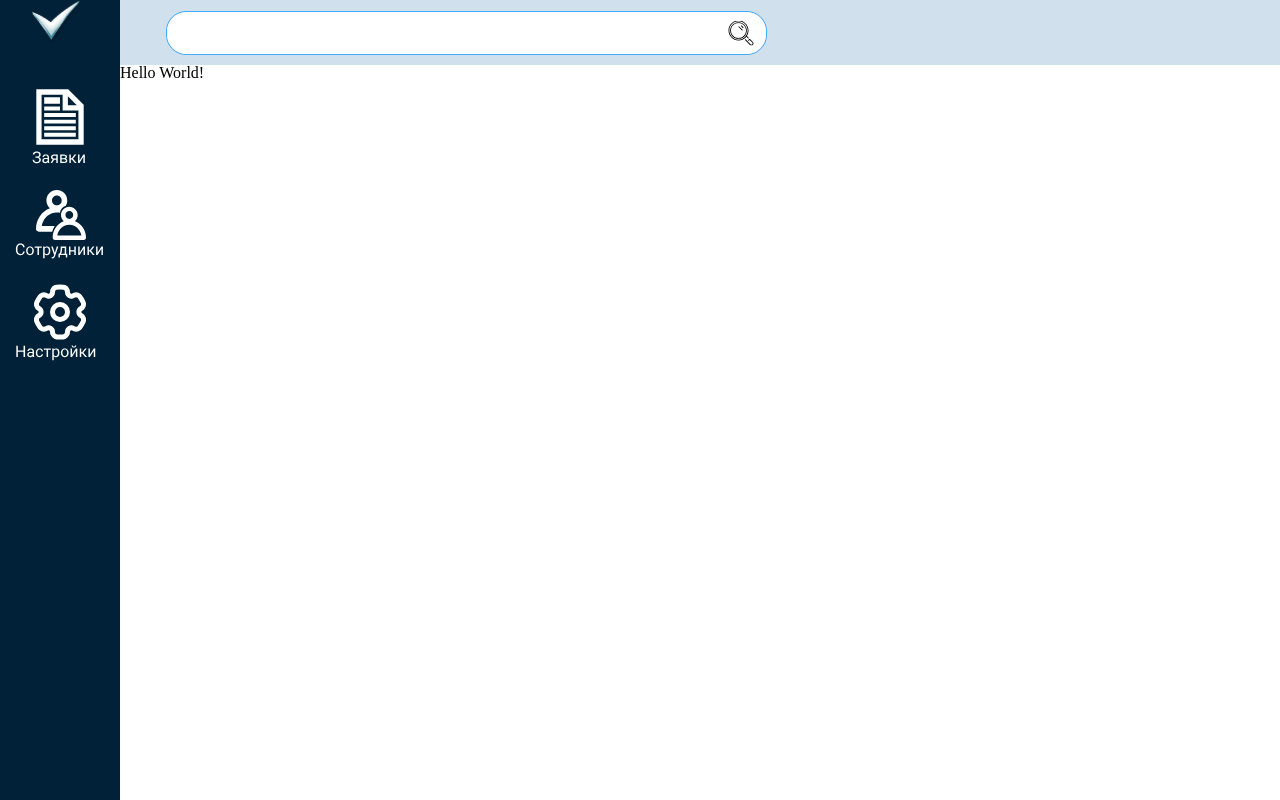
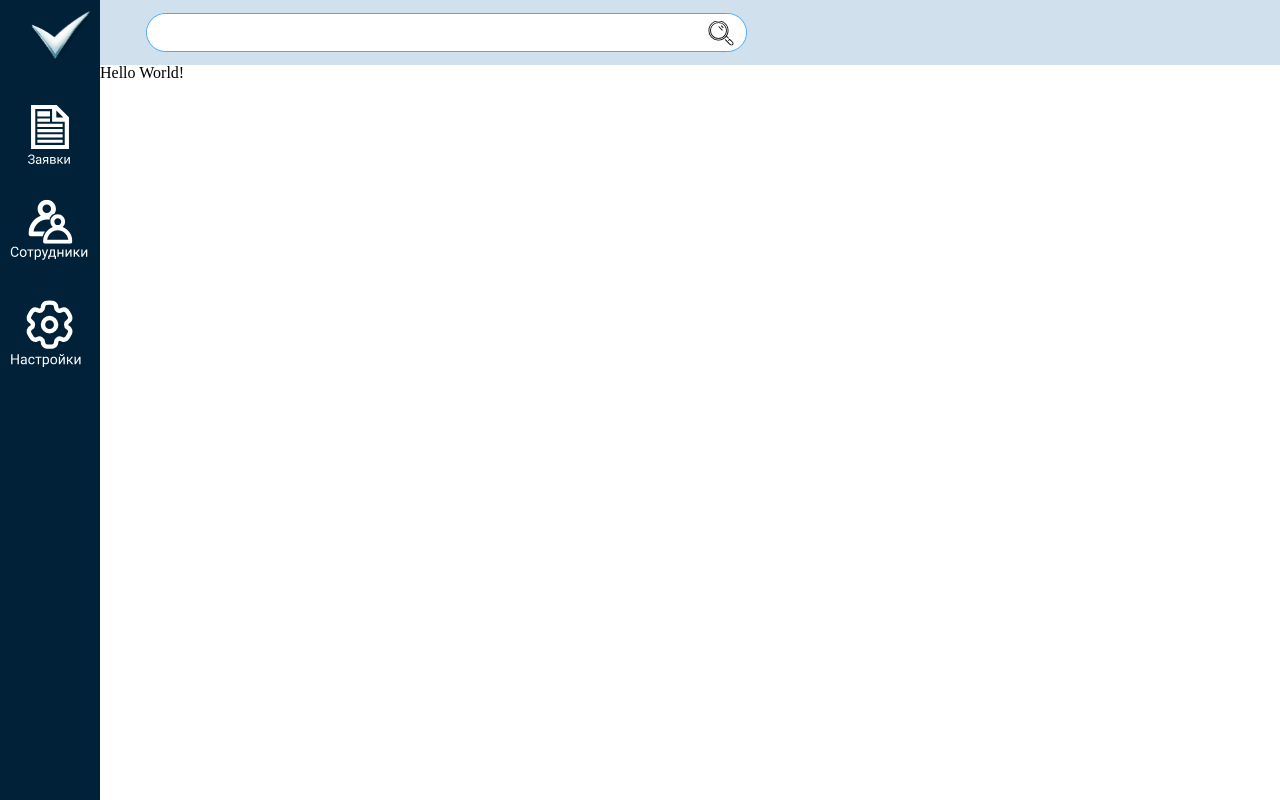
Before and after one commit to Giiill/Service-Desk, a Next.js app: page / in a window 1280 px wide. Shown: the top 800 px of the page. Built offline with nearby package versions, Linux system fonts and the light colour scheme.

Commit message:
Optimised images

```diff
--- /dev/null
+++ b/src/app/components/SideNavigation/CustomLink/CustomLink.tsx
@@ -0,0 +1,29 @@
+import React from 'react';
+import Link from 'next/link';
+import Image from 'next/image';
+import '../styles.css'
+
+interface CustomLinkProps {
+    href:string,
+    src:string,
+    alt:string,
+    className:string
+}
+
+const CustomLink: React.FC<CustomLinkProps> = ({ href, src, alt, className }) => {
+  return (
+    <div className={className}>
+      <Link href={href}>
+        <Image
+          src={src}
+          alt={alt}
+          className={`${className}-image`}
+          width={80}
+          height={80}
+        />
+      </Link>
+    </div>
+  );
+};
+
+export default CustomLink;
--- a/src/app/components/SideNavigation/SideNavigation.tsx
+++ b/src/app/components/SideNavigation/SideNavigation.tsx
@@ -4,7 +4,7 @@ import Logo from'./images/Logo.svg'
 import ApplicationImage from'./images/Application.svg'
 import EmployeeImage from './images/Employees.svg'
 import SettingsImage from './images/Settings.svg'
-import Link from 'next/link';
+import CustomLink from './CustomLink/CustomLink';
 
 const SideNavigation = () => {
     return (
@@ -15,35 +15,24 @@ const SideNavigation = () => {
         alt="My Image"
         className='logo-image'
         />
-        <div className='application-div'>
-            <Link href={'/'}>
-            <Image
+        <CustomLink
+        href="/"
         src={ApplicationImage}
-            alt="My Image"
-            className='application-image'
+        alt="Application Image"
+        className="application-div"
       />
-            </Link>
-        </div>
-
-        <div className='employee-div'>
-            <Link href={'/'}>
-            <Image
+      <CustomLink
+        href="/"
         src={EmployeeImage}
-            alt="My Image"
-            className='employee-image'
+        alt="Employee Image"
+        className="employee-div"
       />
-            </Link>
-        </div>
-
-        <div className='settings-div'>
-            <Link href={'/'}>
-            <Image
+      <CustomLink
+        href="/"
         src={SettingsImage}
-            alt="My Image"
-            className='setting-image'
+        alt="Settings Image"
+        className="settings-div"
       />
-            </Link>
-        </div>
 
             </div>
         </div>
--- a/src/app/components/SideNavigation/styles.css
+++ b/src/app/components/SideNavigation/styles.css
@@ -1,6 +1,6 @@
 .side-navigation {
     height: 100vh;
-    width: 120px;
+    width: 100px;
     display: flex;
     flex-direction: column;
     background-color: #002137;
@@ -9,8 +9,9 @@
     align-items: center;
 }
 .logo-image {
-    width: 52px;
-    height: 44px;
+    width: 72px;
+    height: 54px;
+    margin-top: 10px;
 }
 .btn-div {
     width: 50%;
@@ -23,10 +24,6 @@
     flex-direction: column;
     align-items: center;
 }
-.application-image {
-    width: 100px;
-    height: 100px;
-}
 
 .employee-div {
     margin-top: 20px;
@@ -35,35 +32,9 @@
     align-items: center;
 }
 
-.employee-image {
-    width: 91px;
-    height: 69px;
-}
-
 .settings-div {
     margin-top: 20px;
     display: flex;
     flex-direction: column;
     align-items: center;
 }
-
-
-.setting-image {
-    width: 91px;
-    height: 79px;
-}
-
-@media (max-width:720px) {
-    .application-image {
-        width: 77px;
-        height: 77px;
-    }
-    .employee-image {
-        width: 88px;
-        height: 54px;
-    }
-    .settings-image {
-        width: 70px;
-        height: 40px;
-    }
-}
--- a/src/app/components/TopBar/styles.css
+++ b/src/app/components/TopBar/styles.css
@@ -11,7 +11,7 @@
 }
 .top-bar-input {
     width: 580px;
-    height: 40px;
+    height: 35px;
     border-radius: 20px;
     padding-left: 17px;
     font-size: 17px;
```
Lines whose indentation alone changed are shown as unchanged.
